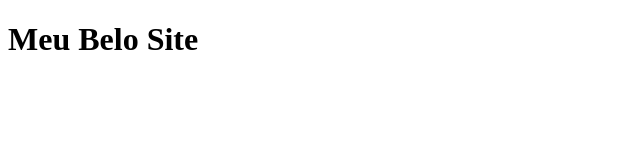
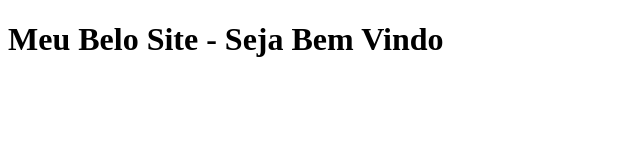
Before and after one commit to Gabe-Chilldude/teste-git, a plain HTML site: page index.html in a window 1280 px wide. Shown: the whole page, without its empty margins (0-640 px from the left). Drawn offline with Linux system fonts and the light colour scheme.

Commit message:
Melhoria no título do site

```diff
--- a/index.html
+++ b/index.html
@@ -6,6 +6,6 @@
     <title>Document</title>
 </head>
 <body>
-   <h1>Meu Belo Site</h1>
+   <h1>Meu Belo Site - Seja Bem Vindo</h1>
 </body>
 </html>
```
